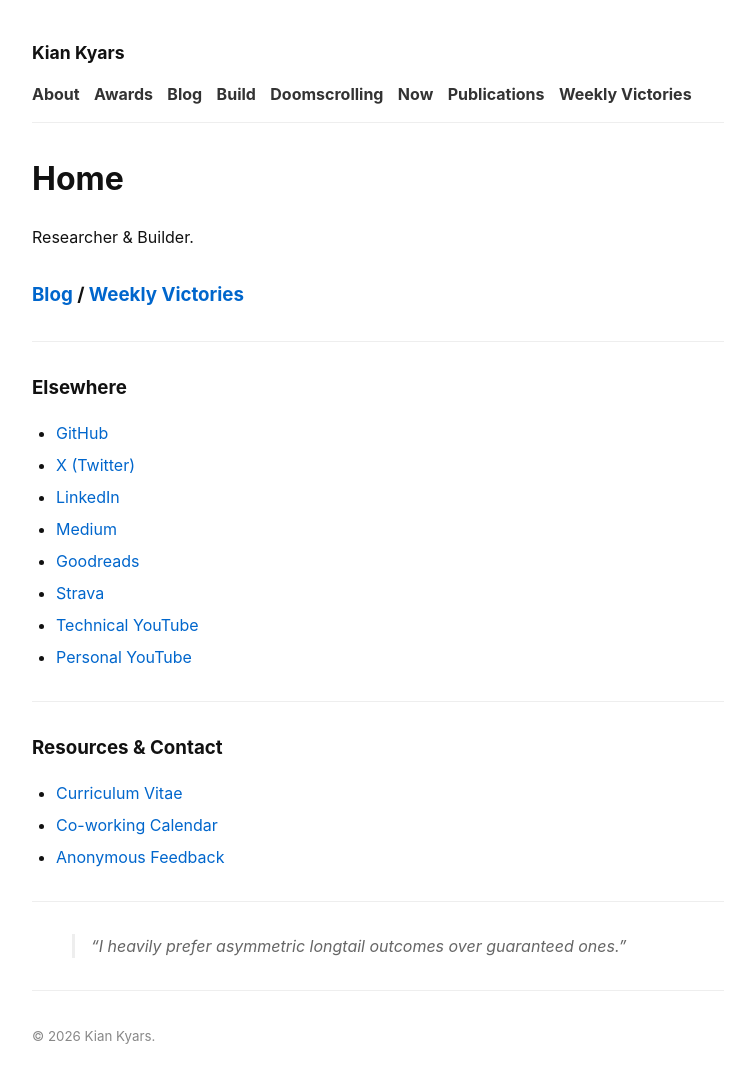
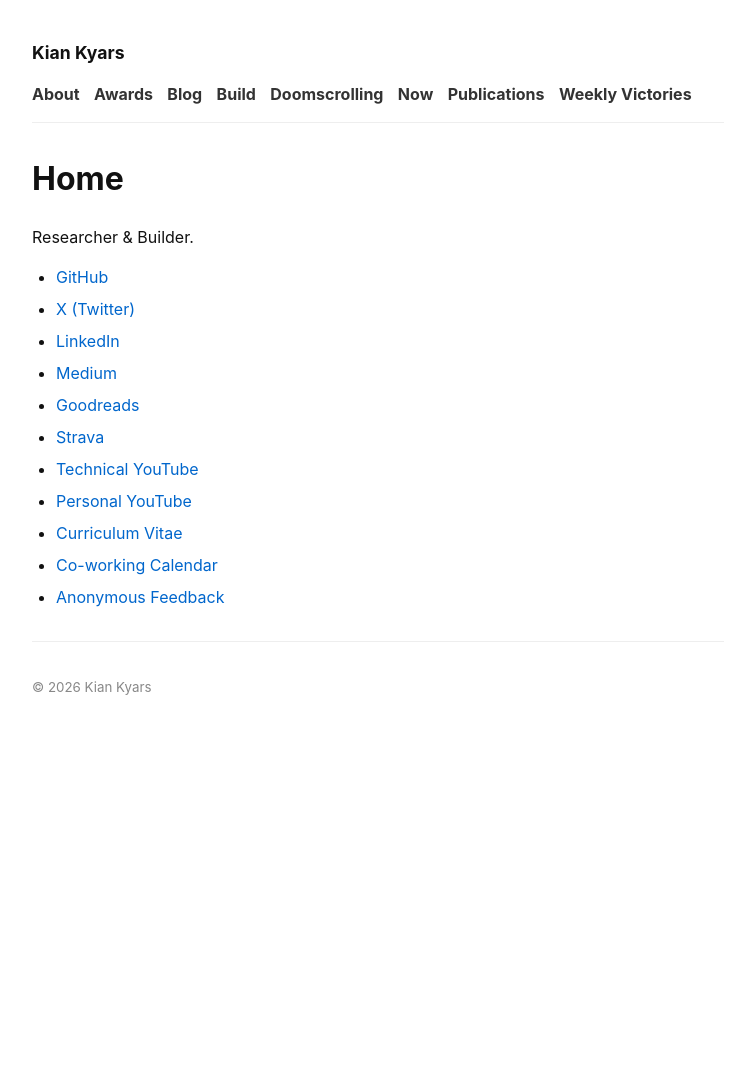
Before and after one commit to kiankyars/kiankyars.github.io, a Jekyll site: the page built from index.md, in a window 1280 px wide. Shown: the whole page, without its empty margins (262-1017 px from the left). Built offline with Jekyll 4.4.1, drawn with Linux system fonts in a browser that asks for light colours; after the commit the page ends 900 px from its top, so only the background shows below that.

Commit message:
fix index

```diff
--- a/_layouts/default.html
+++ b/_layouts/default.html
@@ -150,7 +150,7 @@
 
   <footer>
     <hr>
-    <small>&copy; {{ "now" | date: "%Y" }} Kian Kyars.</small>
+    <small>&copy; {{ "now" | date: "%Y" }} Kian Kyars</small>
   </footer>
 
 </body>
--- a/index.md
+++ b/index.md
@@ -5,11 +5,6 @@ title: Home
 
 Researcher & Builder.
 
-### [Blog](/blog/) / [Weekly Victories](/weekly-victories/)
-
----
-
-### Elsewhere
 - [GitHub](https://github.com/kiankyars)
 - [X (Twitter)](https://twitter.com/neuralkian)
 - [LinkedIn](https://www.linkedin.com/in/kyars)
@@ -18,14 +13,6 @@ Researcher & Builder.
 - [Strava](https://www.strava.com/athletes/kyars)
 - [Technical YouTube](https://www.youtube.com/@neuralkian)
 - [Personal YouTube](https://www.youtube.com/@kiankyars)
-
----
-
-### Resources & Contact
 - [Curriculum Vitae](/assets/CV.pdf)
 - [Co-working Calendar](https://calendar.app.google/zCVm4G9X42sqKqfX8)
 - [Anonymous Feedback](https://forms.gle/mgTM1h5fR4qzw5JR7)
-
----
-
-> "I heavily prefer asymmetric longtail outcomes over guaranteed ones."
```
